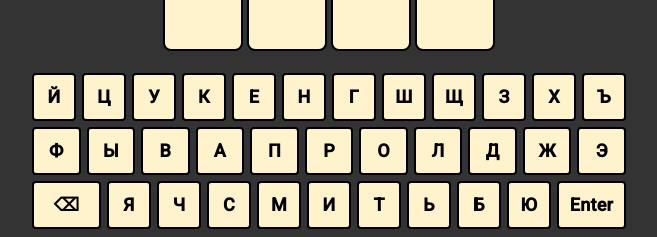
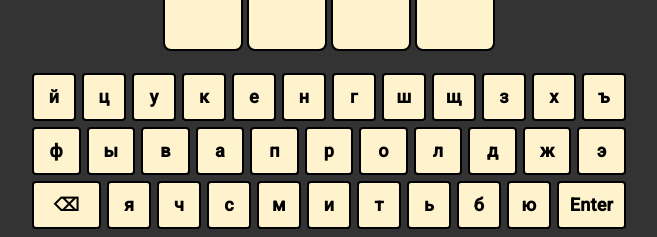
Before and after one commit to KarionGranin/angular-study, an Angular app: page /wordle in a window 1280 px wide. Shown: the part 600-837 px from the top of the page, without its empty margins (311-968 px from the left). Built offline with nearby package versions, Linux system fonts and the light colour scheme.

Commit message:
Оживлена клавиатура

```diff
--- a/src/app/pages/wordle/wordle.component.html
+++ b/src/app/pages/wordle/wordle.component.html
@@ -1,3 +1,4 @@
+<div class="wordle">
   <div class="game">
     <div class="header">
       <div class="title">Сыграй в Wordle на русском!</div>
@@ -48,11 +49,16 @@
           <tbody>
             <tr *ngFor="let row of tryesCount | arrayFromNumber; let rowIndex">
               <td
-              *ngFor="let col of params.size | arrayFromNumber; let letterIndex"
+                *ngFor="
+                  let col of params.size | arrayFromNumber;
+                  let letterIndex
+                "
               >
                 <div
                   class="cell"
-                [class.cell-animation]="params.wordRows[rowIndex][letterIndex]"
+                  [class.cell-animation]="
+                    params.wordRows[rowIndex][letterIndex]
+                  "
                   [class.cell-orange]="letter.type === 'hasbut'"
                   [class.cell-green]="letter.type === 'has'"
                   [class.cell-gray]="letter.type === 'hasnt'"
@@ -66,47 +72,20 @@
         </table>
       </div>
     </div>
+  </div>
 
   <div class="keyboard">
-    <div class="keyboard-row">
-      <div class="keyboard-btn">Й</div>
-      <div class="keyboard-btn">Ц</div>
-      <div class="keyboard-btn absent">У</div>
-      <div class="keyboard-btn">К</div>
-      <div class="keyboard-btn">Е</div>
-      <div class="keyboard-btn">Н</div>
-      <div class="keyboard-btn">Г</div>
-      <div class="keyboard-btn absent">Ш</div>
-      <div class="keyboard-btn">Щ</div>
-      <div class="keyboard-btn">З</div>
-      <div class="keyboard-btn absent">Х</div>
-      <div class="keyboard-btn">Ъ</div>
+    <div class="keyboard-row" *ngFor="let keyboardRow of wordleKeyboard">
+      <ng-container>
+        <div
+          class="keyboard-btn"
+          [class.keyboard-btn-wide]="keyIsWide(key)"
+          (click)="keyboardKeyClick(key)"
+          *ngFor="let key of keyboardRow"
+        >
+          {{ getKeySymbol(key) }}
         </div>
-    <div class="keyboard-row">
-      <div class="keyboard-btn">Ф</div>
-      <div class="keyboard-btn">Ы</div>
-      <div class="keyboard-btn">В</div>
-      <div class="keyboard-btn correct">А</div>
-      <div class="keyboard-btn">П</div>
-      <div class="keyboard-btn">Р</div>
-      <div class="keyboard-btn">О</div>
-      <div class="keyboard-btn">Л</div>
-      <div class="keyboard-btn">Д</div>
-      <div class="keyboard-btn">Ж</div>
-      <div class="keyboard-btn">Э</div>
-    </div>
-    <div class="keyboard-row">
-      <div class="keyboard-btn keyboard-btn-wide">⌫</div>
-      <div class="keyboard-btn">Я</div>
-      <div class="keyboard-btn">Ч</div>
-      <div class="keyboard-btn">С</div>
-      <div class="keyboard-btn absent">М</div>
-      <div class="keyboard-btn absent">И</div>
-      <div class="keyboard-btn">Т</div>
-      <div class="keyboard-btn">Ь</div>
-      <div class="keyboard-btn">Б</div>
-      <div class="keyboard-btn">Ю</div>
-      <div class="keyboard-btn keyboard-btn-wide">Enter</div>
+      </ng-container>
     </div>
   </div>
 </div>
--- a/src/app/pages/wordle/wordle.component.scss
+++ b/src/app/pages/wordle/wordle.component.scss
@@ -1,3 +1,10 @@
+.wordle {
+  display: flex;
+  flex-direction: column;
+  justify-content: center;
+  max-width: 650px;
+}
+
 .game {
   display: flex;
   align-items: center;
@@ -160,8 +167,10 @@
   margin: 3px;
   min-height: 40px;
   min-width: 36px;
+
   padding: 2px;
   text-decoration: inherit;
+  user-select: none;
 
   &-wide {
     flex: 2 1;
--- a/src/app/pages/wordle/wordle.component.ts
+++ b/src/app/pages/wordle/wordle.component.ts
@@ -1,8 +1,13 @@
 import { ChangeDetectionStrategy, Component } from '@angular/core';
 import { WordleService } from './wordle.service';
 import { Observable } from 'rxjs';
-import { FormControl } from '@angular/forms';
-import { WordleGameOverType, WordleWord } from './wordle.interface';
+import {
+  WordleGameOverType,
+  WordleWord,
+  WordleKeyboard,
+  WordleKeyboardKey,
+} from './wordle.interface';
+import { WORDLE_KEYBOARD } from './wordle.config';
 
 @Component({
   selector: 'app-wordle',
@@ -24,6 +29,8 @@ export class WordleComponent {
 
   public wordRows$: Observable<WordleWord[]> = this.wordleService.wordRows$;
 
+  public readonly wordleKeyboard: WordleKeyboard = WORDLE_KEYBOARD;
+
   constructor(private wordleService: WordleService) {}
 
   public abortGame(): void {
@@ -33,4 +40,25 @@ export class WordleComponent {
   public changeSize(size: number): void {
     this.wordleService.changeSize(size);
   }
+
+  public keyboardKeyIsObject(
+    key: WordleKeyboardKey | string
+  ): key is WordleKeyboardKey {
+    return typeof key === 'object';
+  }
+
+  public getKeySymbol(key: WordleKeyboardKey | string): string {
+    if (this.keyboardKeyIsObject(key)) {
+      return key.key;
+    }
+    return key;
+  }
+
+  public keyIsWide(key: WordleKeyboardKey | string): boolean {
+    return this.keyboardKeyIsObject(key) ? !!key.wide : false;
+  }
+
+  public keyboardKeyClick(key: WordleKeyboardKey | string): void {
+    this.wordleService.keyboardKeyClick(key);
+  }
 }
--- a/src/app/pages/wordle/wordle.config.ts
+++ b/src/app/pages/wordle/wordle.config.ts
@@ -1,4 +1,4 @@
-import { WordCollection } from './wordle.interface';
+import { WordCollection, WordleKeyboard } from './wordle.interface';
 
 export const WORDLE_CONFIG = {
   alphabet: [
@@ -37,3 +37,21 @@ export const WORDLE_CONFIG = {
     'я',
   ],
 };
+
+export const WORDLE_KEYBOARD: WordleKeyboard = [
+  ['й', 'ц', 'у', 'к', 'е', 'н', 'г', 'ш', 'щ', 'з', 'х', 'ъ'],
+  ['ф', 'ы', 'в', 'а', 'п', 'р', 'о', 'л', 'д', 'ж', 'э'],
+  [
+    { key: '⌫', keyName: 'Backspace', wide: true, uppercase: false },
+    'я',
+    'ч',
+    'с',
+    'м',
+    'и',
+    'т',
+    'ь',
+    'б',
+    'ю',
+    { key: 'Enter', wide: true, uppercase: false },
+  ],
+];
--- a/src/app/pages/wordle/wordle.service.ts
+++ b/src/app/pages/wordle/wordle.service.ts
@@ -3,6 +3,7 @@ import { FormControl } from '@angular/forms';
 import { BehaviorSubject, fromEvent } from 'rxjs';
 import {
   WordleGameOverType,
+  WordleKeyboardKey,
   WordleLetter,
   WordleLetterType,
   WordleWord,
@@ -68,6 +69,19 @@ export class WordleService {
     this.listenSizeChanges();
     this.listenKeyboard();
     this.listenGameover();
+  }
+
+  public keyboardKeyClick(key: WordleKeyboardKey | string): void {
+    if (typeof key === 'object') {
+      if (key.keyName === 'Backspace') {
+        this.handleBackspace();
+      } else {
+        this.handleEnter();
+      }
+      return;
+    }
+
+    this.handleLetterKey(key);
   }
 
   public abortGame(): void {
```
Also changed, not shown: src/app/pages/wordle/wordle.interface.ts (+9 -0 lines). Lines whose indentation alone changed are shown as unchanged.
